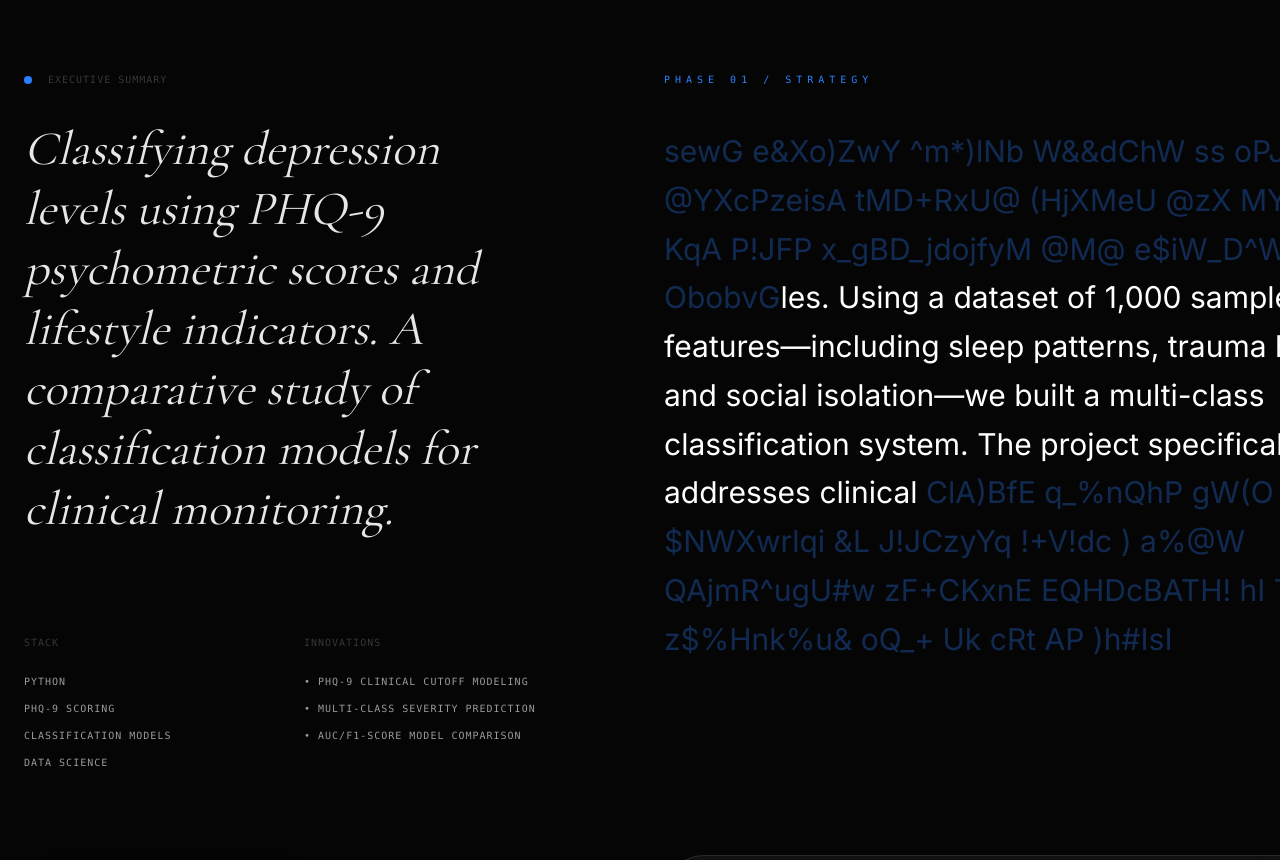
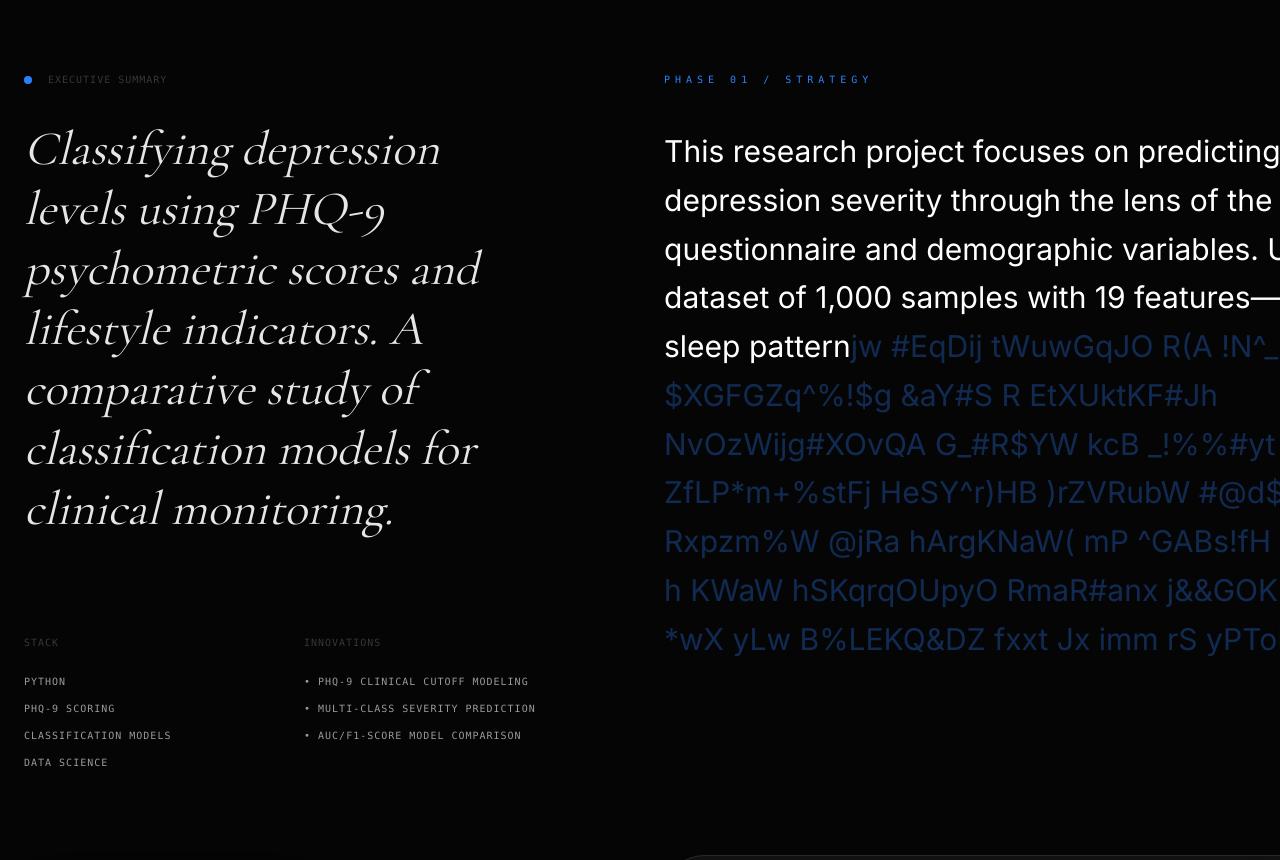
Before and after one commit to vaibhavcoreai/vaibhav, a React (Vite) app: page /selected-work/depression-severity-prediction in a window 1280 px wide. Shown: the part 920-1780 px from the top of the page. Built offline with nearby package versions, Linux system fonts and the light colour scheme.

Commit message:
Update DecryptedText reveal direction to start

```diff
--- a/src/components/WorkDetail.tsx
+++ b/src/components/WorkDetail.tsx
@@ -122,7 +122,7 @@ export default function WorkDetail() {
             <DecryptedText
               text={work.longDescription}
               animateOn="view"
-              revealDirection="center"
+              revealDirection="start"
               sequential={true}
               speed={30}
               className="text-white"
```
